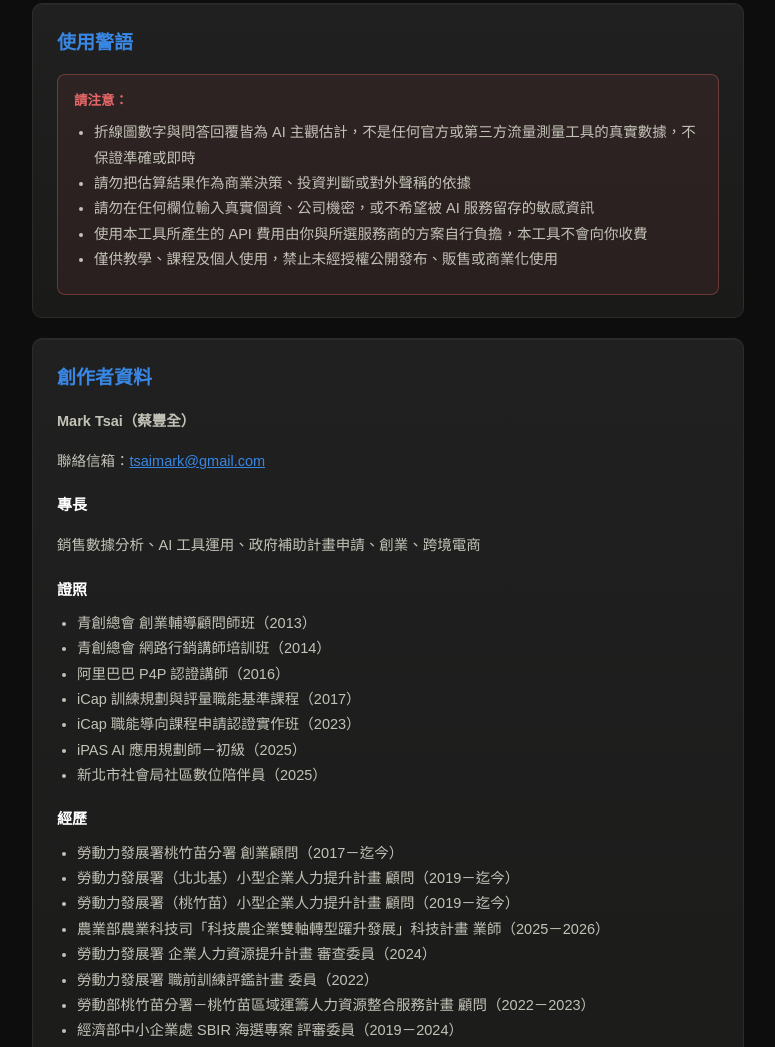
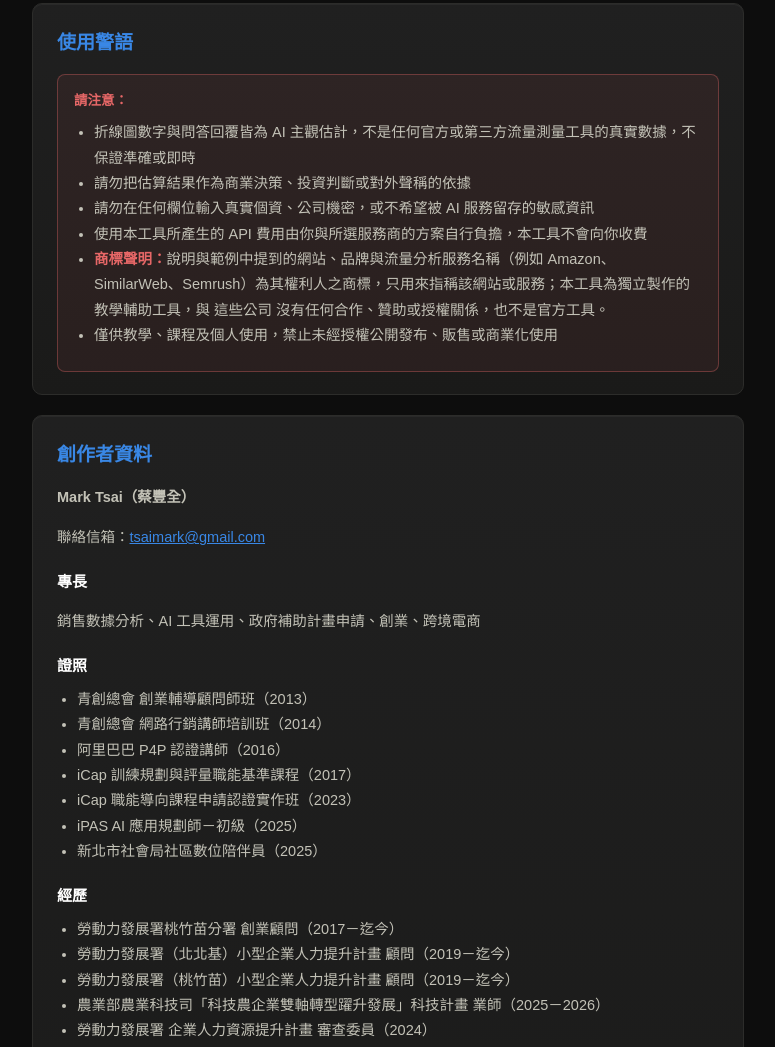
Before and after one commit to M255525/traffic-rank-estimator, a plain HTML site: page manual.html in a window 1280 px wide. Shown: the part 3189-4236 px from the top of the page, without its empty margins (252-1027 px from the left). Drawn offline with Linux system fonts and the light colour scheme.

Commit message:
智財權檢查：加註商標／來源聲明與相關調整
Co-Authored-By: Claude Opus 5.5 <noreply@anthropic.com>

```diff
--- a/manual.html
+++ b/manual.html
@@ -152,6 +152,7 @@
         <li>請勿把估算結果作為商業決策、投資判斷或對外聲稱的依據</li>
         <li>請勿在任何欄位輸入真實個資、公司機密，或不希望被 AI 服務留存的敏感資訊</li>
         <li>使用本工具所產生的 API 費用由你與所選服務商的方案自行負擔，本工具不會向你收費</li>
+        <li><strong>商標聲明：</strong>說明與範例中提到的網站、品牌與流量分析服務名稱（例如 Amazon、SimilarWeb、Semrush）為其權利人之商標，只用來指稱該網站或服務；本工具為獨立製作的教學輔助工具，與 這些公司 沒有任何合作、贊助或授權關係，也不是官方工具。</li>
         <li>僅供教學、課程及個人使用，禁止未經授權公開發布、販售或商業化使用</li>
       </ul>
     </div>
```
